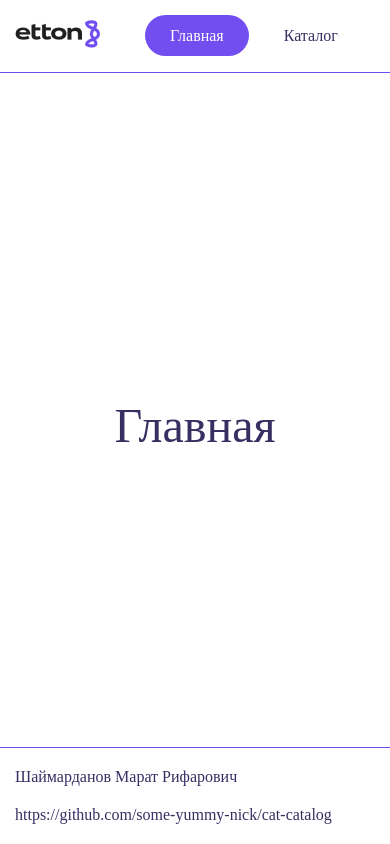
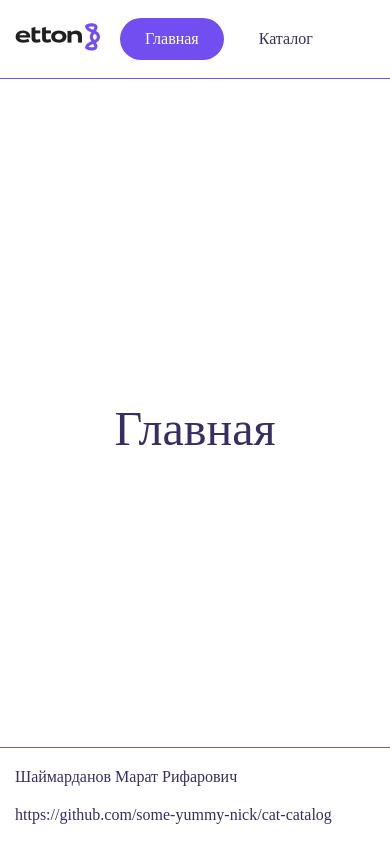
Before and after one commit to some-yummy-nick/cat-catalog, a Nuxt app: page / in a window 390 px wide. Built offline with nearby package versions, Linux system fonts and the light colour scheme.

Commit message:
fix header

```diff
--- a/components/Header.vue
+++ b/components/Header.vue
@@ -28,7 +28,7 @@ export default {
 <style scoped lang="scss">
 .header {
   margin-bottom: 60px;
-  padding: 20px 0;
+  padding: 18px 0;
   border-bottom: 1px solid var(--primary);
 }
 
@@ -39,6 +39,11 @@ export default {
 
 .logo {
   margin-right: 45px;
+}
+
+.links{
+  display: flex;
+  align-items: center;
 }
 
 .link {
@@ -65,5 +70,9 @@ export default {
   .header {
     margin-bottom: 30px;
   }
+
+  .logo{
+    margin-right: 20px;
+  }
 }
 </style>
```
